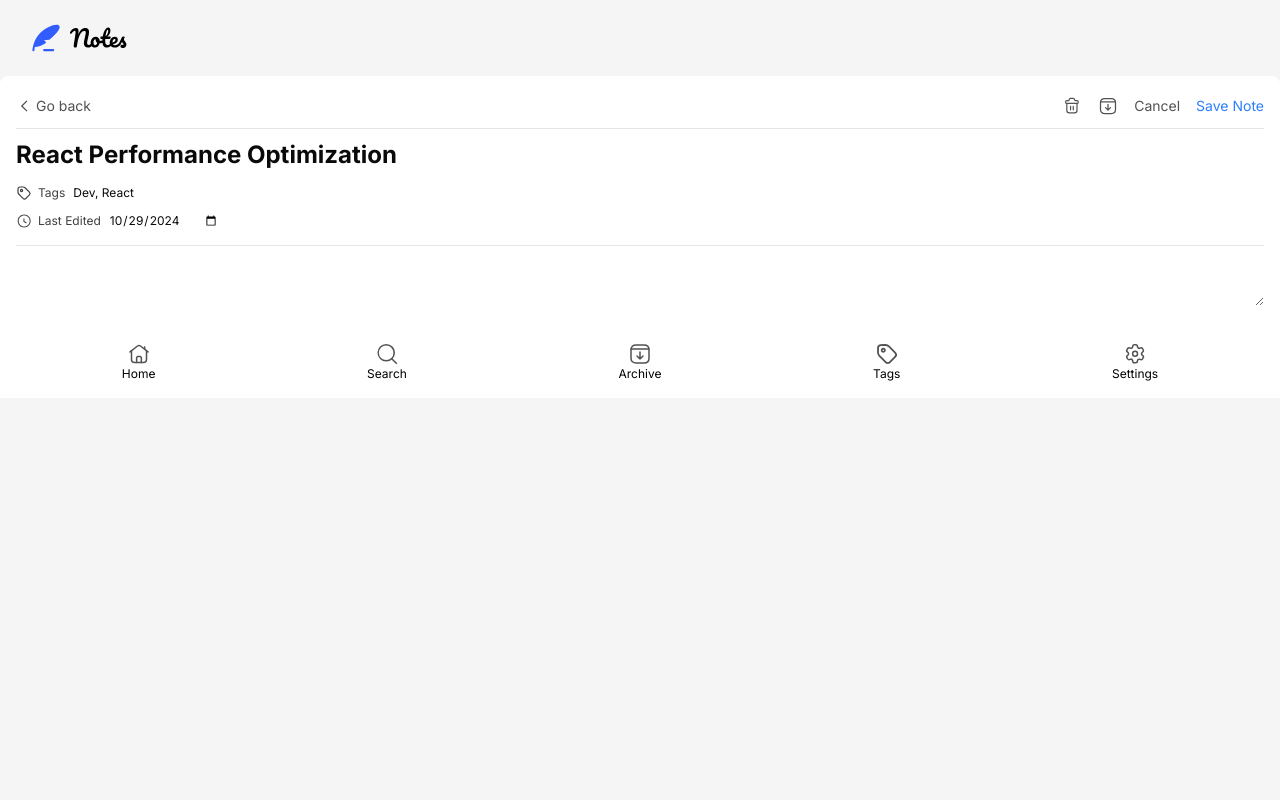
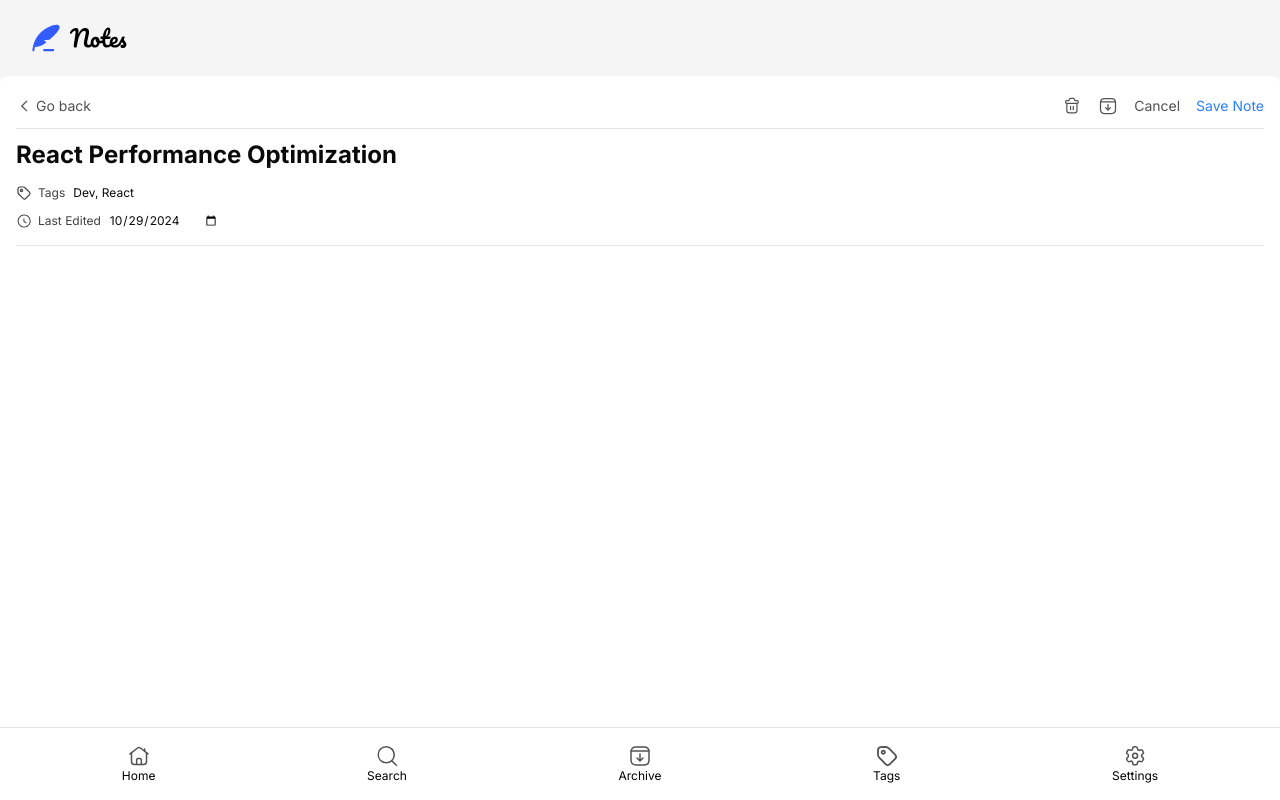
Before and after one commit to sarrietav-dev/notes, a Next.js app: page /note/1 in a window 1280 px wide. Built offline with nearby package versions, Linux system fonts and the light colour scheme.

Commit message:
fix layout and form height

```diff
--- a/app/(app)/layout.tsx
+++ b/app/(app)/layout.tsx
@@ -31,14 +31,14 @@
   return (
     <html lang="en">
       <body
-        className={`${inter.variable} ${notoSerif.variable} ${sourceCodePro.variable} antialiased bg-neutral-100 font-sans`}
+        className={`${inter.variable} ${notoSerif.variable} ${sourceCodePro.variable} antialiased bg-neutral-100 font-sans min-h-screen flex flex-col`}
       >
         <header className="py-6 px-8">
           <Link href="/" aria-label="Go to homepage">
             <IconLogo />
           </Link>
         </header>
-        <main className="bg-white rounded-t-lg px-4 py-5">{children}</main>
+        <main className="bg-white rounded-t-lg px-4 py-5 grow flex flex-col">{children}</main>
         <footer className="sticky bottom-0">
           <Navigation />
         </footer>
--- a/app/(app)/note/[id]/page.tsx
+++ b/app/(app)/note/[id]/page.tsx
@@ -23,7 +23,7 @@
     }
   }, [title]);
   return (
-    <form className="flex flex-col gap-3" aria-labelledby="note-title">
+    <form className="flex flex-col gap-3 grow" aria-labelledby="note-title">
       <div className="border-b border-neutral-200 flex pb-3">
         <Link href="/" className="mr-auto flex items-center gap-1">
           <IconArrowLeft className="size-4 fill-neutral-600" />
@@ -50,7 +50,7 @@
       <textarea
         ref={titleRef}
         id="note-title"
-        className="text-2xl text-neutral-950 font-bold leading-7 bg-transparent resize-none overflow-hidden"
+        className="text-2xl text-neutral-950 font-bold leading-7 bg-transparent resize-none overflow-hidden focus-visible:outline-none"
         value={title}
         onChange={(e) => setTitle(e.target.value)}
         rows={1}
@@ -66,7 +66,7 @@
           <input
             type="text"
             id="note-tags"
-            className="text-xs text-neutral-950 bg-transparent"
+            className="text-xs text-neutral-950 bg-transparent focus-visible:outline-none"
             value={tags}
             onChange={(e) => setTags(e.target.value)}
           />
@@ -84,7 +84,7 @@
           <input
             type="date"
             id="note-last-edited"
-            className="text-xs text-neutral-950 bg-transparent"
+            className="text-xs text-neutral-950 bg-transparent focus-visible:outline-none"
             value={date}
             onChange={(e) => setDate(e.target.value)}
           />
@@ -94,7 +94,7 @@
       <label htmlFor="note-content" className="sr-only">
         Note Content
       </label>
-      <textarea name="note-content" id="note-content"></textarea>
+      <textarea name="note-content" id="note-content" className="flex-1 resize-none focus-visible:outline-none"></textarea>
     </form>
   );
 }
--- a/components/layout/navigation.tsx
+++ b/components/layout/navigation.tsx
@@ -53,7 +53,7 @@
   }
 
   return (
-    <nav className="bg-white py-3 px-4">
+    <nav className="bg-white py-3 px-4 border-t border-t-neutral-200 shadow-lg">
       <ul className="flex w-full">
         {paths.map(({ name, path, icon: Icon }) => (
           <li key={name} className={navItemClasses(path)}>
```
